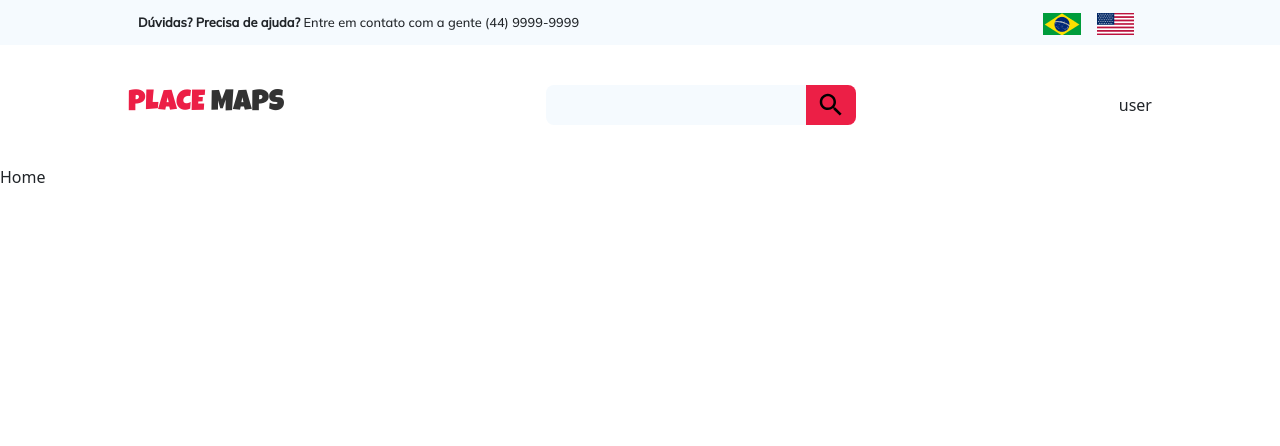
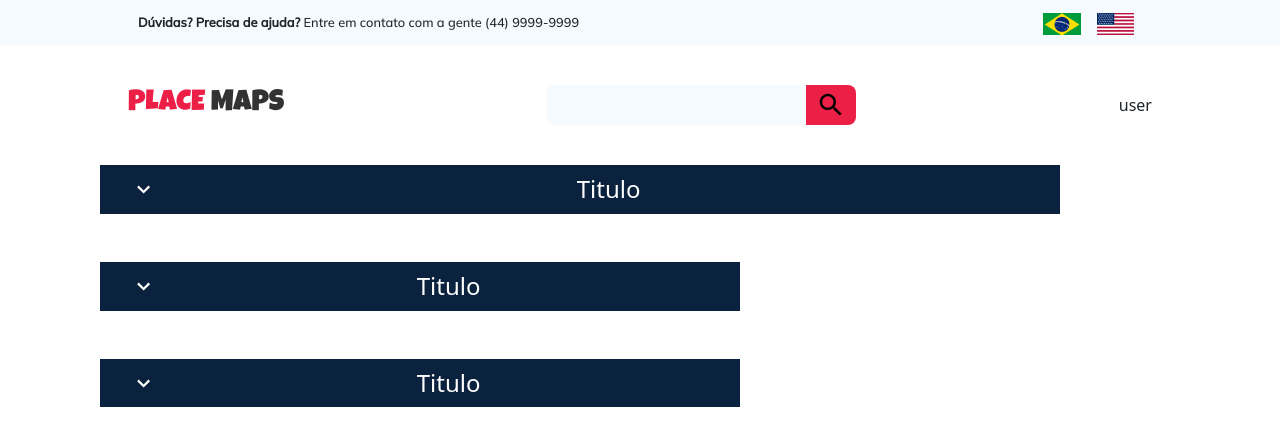
Before and after one commit to sergiogscruz/placemaps_frontend, a React (Create React App) app: page / in a window 1280 px wide. Shown: the top 446 px of the page. Built offline with nearby package versions, Linux system fonts and the light colour scheme.

Commit message:
ADD: Componente de descricao (Formato de lista)

```diff
--- a/src/App.js
+++ b/src/App.js
@@ -6,14 +6,31 @@ import {
 } from "react-router-dom";
 
 import Cabecalho from './components/Cabecalho/cabecalho';
-import ListaNaoOrdenada from "./components/UI/Utils/ListaNaoOrdenada/ListaNaoOrdenada";
+import ListaDescritiva from "./components/UI/Utils/ListaDescritiva/ListaDescritiva";
+
+const itensListaDescritiva = [
+  {
+    texto: 'Item 1',
+    preco: '12,00',
+  },
+  {
+    texto: 'Item 2',
+    preco: '2,00',
+  },
+  {
+    texto: 'Item 3',
+    preco: '10,75',
+  },
+]
 
 let routes = (
   <Router>
     <Cabecalho />
     <Switch>
       <Route exact path="/">
-        <div>Home</div>
+        <ListaDescritiva className="w-75" titulo="Titulo" itens={itensListaDescritiva} considerarPreco={true}/>
+        <ListaDescritiva className="w-50 my-5" titulo="Titulo" itens={itensListaDescritiva} considerarPreco={true}/>
+        <ListaDescritiva className="w-50 my-5" titulo="Titulo" itens={itensListaDescritiva} considerarPreco={true}/>
       </Route>
       <Route path="/pontosturisticos">
         <div>Pontos Turisticos</div>
--- a/src/components/UI/Utils/Input/Input.css
+++ b/src/components/UI/Utils/Input/Input.css
@@ -2,7 +2,7 @@
   border: none;
   border-radius: 6px;
   color: #525252bd;
-  background-color: var(--cor-background-light);
+  background-color: var(--cor-light);
   padding: 10px;
   text-indent: 8px;
 }
--- /dev/null
+++ b/src/components/UI/Utils/ListaDescritiva/ListaDescritiva.css
@@ -0,0 +1,62 @@
+.container-lista-descritiva {
+  display: flex;
+  flex-direction: column;
+  margin-left: 100px;
+}
+
+.titulo-lista-descritiva {
+  margin: auto;
+}
+
+.icone-lista-descritiva {
+  font-size: 1.7em;
+  margin-left: 30px;
+  transition: 200ms;
+  cursor: pointer;
+}
+
+.icone-lista-descritiva:hover {
+  transition: 200ms;
+}
+
+.rotate-icone-lista-descritiva {
+  transform: rotate(-180deg);
+}
+
+.container-titulo-lista-descritiva {
+  display: flex;
+  padding: 10px 0;
+  background-color: var(--cor-dark);
+  color: var(--cor-antagonista-principal);
+}
+
+.expandir-lista-descritiva {
+  transform: scaleY(1) !important;
+  max-height: 2000px !important;
+  transition: 370ms;
+}
+
+.lista-descritiva {
+  overflow: hidden;
+  background-color: var(--cor-antagonista-principal);
+  padding: 0;
+  margin: 0;
+  max-height: 0;
+  transform: scaleY(0);
+  transition: 370ms;
+}
+
+.lista-descritiva li {
+  display: flex;
+  align-items: center;
+  list-style: none;
+  font-size: 15px;
+  margin: 15px 0;
+}
+
+.icone-checked-item-da-lista {
+  color: var(--cor-dark);
+  font-size: 1.25em;
+  margin-right: 10px;
+
+}
--- /dev/null
+++ b/src/components/UI/Utils/ListaDescritiva/ListaDescritiva.js
@@ -0,0 +1,64 @@
+//import react, { useState } from 'react';
+import './ListaDescritiva.css';
+import { AiFillCheckCircle } from 'react-icons/ai';
+import { BiChevronDown } from 'react-icons/bi';
+import { useState, useEffect } from 'react';
+
+/**
+ * props = {
+ *  itensLista: [ { texto: String, preco: float } ],
+ *  considerarPreco: boolean,
+ *  titulo: String,
+ *  className: String
+ * }
+ */
+
+export default (props) => {
+  const [listaExpandida, setListaExpandida] = useState(false);
+  const [classNameRotacionarIcone, setClassnameRotacionarIcone] = useState('');
+  const [classNameLista, setClassNameLista] = useState('');
+
+  const handleListaExpandida = () => {
+    setListaExpandida(!listaExpandida)
+  }
+
+  useEffect(() => {
+    if (listaExpandida) {
+      setClassnameRotacionarIcone('rotate-icone-lista-descritiva');
+      setClassNameLista('expandir-lista-descritiva');
+    }
+    else {
+      setClassnameRotacionarIcone('');
+      setClassNameLista('')
+    }
+
+  }, [listaExpandida]);
+
+  const itens = props.itens.map((item) => {
+    const spanPreco = props.considerarPreco ? <span className="col d-flex justify-content-end"> R$ { item.preco } </span> : '';
+    return (
+      <div className={"col-6 d-flex align-items-center p-0"}>
+        <AiFillCheckCircle className="icone-checked-item-da-lista col-1 m-0 p-0"/>
+        <li className="col-11 d-flex justify-content-between row ">
+          <span className="col-8">
+            { item.texto }
+          </span>
+          { spanPreco }
+        </li>
+      </div>
+    )
+  });
+
+  return (
+    <div className={"container-lista-descritiva " + props.className}>
+      <div className="container-titulo-lista-descritiva">
+        <BiChevronDown className={"icone-lista-descritiva " + classNameRotacionarIcone} onClick={handleListaExpandida}/>
+        <h4 className="titulo-lista-descritiva">{ props.titulo }</h4>
+      </div>
+      <ul className={"lista-descritiva p-0 m-0 row " + classNameLista}>
+        { itens }
+      </ul>
+
+    </div>
+  );
+}
--- a/src/constantes.css
+++ b/src/constantes.css
@@ -1,6 +1,6 @@
 * {
   --cor-principal: #EC1F46;
   --cor-antagonista-principal: white;
-  --cor-background-light: #F5FAFE;
-  --cor-background-dark: #0A223D;
+  --cor-light: #F5FAFE;
+  --cor-dark: #0A223D;
 }
```
